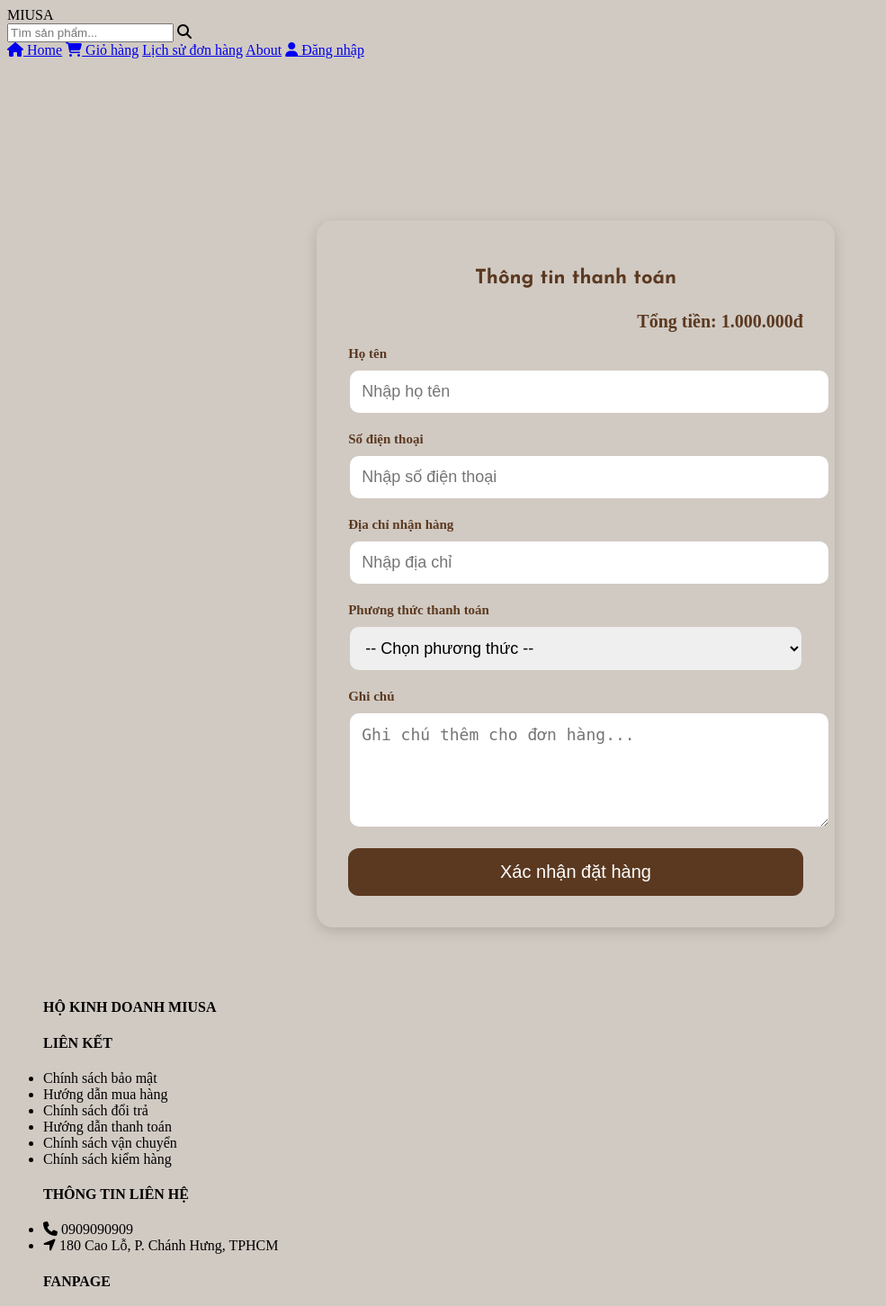
After one commit to xuntaho/Nhom-17---Xay-dung-ung-dung-web-ban-quan-ao, a PHP site: page /thanhtoan.php in a window 1280 px wide. The commit adds this page. Shown: the top 1452 px of the page at 90% size, without its empty margins (0-985 px from the left). Run offline with PHP 8.4, Linux system fonts and the light colour scheme.

Commit message:
Thanh toan

```diff
--- a/MNM/view/giohang.php
+++ b/MNM/view/giohang.php
@@ -164,7 +164,7 @@
 
 <div class="cart-total">Tổng cộng: 1.000.000đ</div>
 
-<a href="#" class="btn-pay">Đi đến thanh toán</a>
+<a href="thanhtoan.php" class="btn-pay">Đi đến thanh toán</a>
 
 </div>
 
--- /dev/null
+++ b/MNM/view/thanhtoan.php
@@ -0,0 +1,206 @@
+<!DOCTYPE html>
+<html lang="vi">
+<head>
+<meta charset="UTF-8">
+<meta name="viewport" content="width=device-width, initial-scale=1.0">
+<title>Thanh toán - MIUSA</title>
+
+<link rel="stylesheet" href="https://cdnjs.cloudflare.com/ajax/libs/font-awesome/6.5.0/css/all.min.css">
+<link href="https://fonts.googleapis.com/css2?family=Josefin+Sans:wght@400;700&family=Istok+Web:wght@400;700&display=swap" rel="stylesheet">
+<link rel="stylesheet" href="../style/css.css">
+
+<style>
+.body { background:#d1cac3; }
+
+.checkout-box {
+    width: 40%;
+    margin: 180px auto 80px;
+    background: #d1cac3;
+    padding: 35px;
+    border-radius: 18px;
+    box-shadow: 0 4px 15px rgba(0,0,0,0.15);
+}
+
+.checkout-box h2 {
+    text-align:center;
+    font-size:22px;
+    color:#5b3920;
+    font-family:'Josefin Sans';
+    margin-bottom:25px;
+}
+
+.checkout-box label {
+    font-size:15px;
+    font-weight:bold;
+    color:#5b3920;
+}
+
+.checkout-box input,
+.checkout-box select,
+.checkout-box textarea {
+    width:100%;
+    padding:13px;
+    font-size:18px;
+    margin-top:8px;
+    margin-bottom:18px;
+    border-radius:12px;
+    border:2px solid #d1cac3;
+}
+
+.checkout-box textarea {
+    height:100px;
+}
+
+.total-demo {
+    font-size:20px;
+    font-weight:bold;
+    color:#5b3920;
+    text-align:right;
+    margin-bottom:15px;
+}
+
+.btn-submit {
+    background:#5b3920;
+    color:white;
+    width:100%;
+    padding:15px;
+    border:none;
+    border-radius:12px;
+    font-size:20px;
+    cursor:pointer;
+}
+.btn-submit:hover { background:#7b573b; }
+
+#bank_box {
+    background:#d1cac3;
+    padding:20px;
+    font-size: 15px;
+    border-radius:12px;
+    margin-top:12px;
+    display:none;
+}
+</style>
+</head>
+
+<body class="body">
+
+<!-- HEADER GIỐNG INDEX -->
+<header class="header">
+    <div class="logo">MIU<span>SA</span></div>
+    <nav class="menu">
+        <div class="search-box">
+            <input type="text" class="search" placeholder="Tìm sản phẩm...">
+            <i class="fa fa-search search-icon"></i>
+        </div>
+
+        <a href="index.html"><i class="fa fa-home"></i> Home</a>
+        <a href="giohang.html"><i class="fa-solid fa-cart-shopping"></i> Giỏ hàng</a>
+        <a href="#">Lịch sử đơn hàng</a>
+        <a href="about.html">About</a>
+        <a href="#"><i class="fa-solid fa-user"></i> Đăng nhập</a>
+    </nav>
+</header>
+
+<!-- CHECKOUT -->
+<div class="checkout-box">
+
+<h2>Thông tin thanh toán</h2>
+
+<div class="total-demo">Tổng tiền: 1.000.000đ</div>
+
+<form onsubmit="return checkPay();">
+
+    <label>Họ tên</label>
+    <input type="text" placeholder="Nhập họ tên" required>
+
+    <label>Số điện thoại</label>
+    <input type="text" placeholder="Nhập số điện thoại" required>
+
+    <label>Địa chỉ nhận hàng</label>
+    <input type="text" placeholder="Nhập địa chỉ" required>
+
+    <label>Phương thức thanh toán</label>
+    <select id="phuong_thuc" onchange="toggleBank();" required>
+        <option value="">-- Chọn phương thức --</option>
+        <option value="COD">Thanh toán khi nhận hàng (COD)</option>
+        <option value="Bank">Chuyển khoản</option>
+    </select>
+
+    <div id="bank_box">
+        <label>Ngân hàng</label>
+        <select id="ten_ngan_hang">
+            <option value="">-- Chọn ngân hàng --</option>
+            <option>Vietcombank</option>
+            <option>MB Bank</option>
+            <option>Techcombank</option>
+            <option>ACB</option>
+        </select>
+
+        <label>Số tài khoản</label>
+        <input type="text" id="so_tai_khoan" placeholder="Nhập số tài khoản">
+    </div>
+
+    <label>Ghi chú</label>
+    <textarea placeholder="Ghi chú thêm cho đơn hàng..."></textarea>
+
+    <button type="submit" class="btn-submit">
+        Xác nhận đặt hàng
+    </button>
+
+</form>
+</div>
+
+<!-- FOOTER -->
+<footer class="footer">
+    <ul class="info">
+      <h4>HỘ KINH DOANH MIUSA</h4>
+    </ul>
+
+    <ul class="info">
+      <h4>LIÊN KẾT</h4>
+      <li>Chính sách bảo mật</li>
+      <li>Hướng dẫn mua hàng</li>
+      <li>Chính sách đổi trả</li>
+      <li>Hướng dẫn thanh toán</li>
+      <li>Chính sách vận chuyển</li>
+      <li>Chính sách kiểm hàng</li>
+    </ul>
+
+    <ul class="info">
+      <h4>THÔNG TIN LIÊN HỆ</h4>
+      <li><i class="fa fa-phone"></i> 0909090909</li>
+      <li><i class="fa fa-location-arrow"></i> 180 Cao Lỗ, P. Chánh Hưng, TPHCM</li>
+    </ul>
+
+    <ul class="info">
+      <h4>FANPAGE</h4>
+      <li>
+        <a href="https://www.facebook.com/share/1GQMPBSu9z/?mibextid=wwXIfr" target="_blank">
+            <img src="../images/fb.png" class="anh">
+        </a>
+      </li>
+      <li><img src="../images/instagram.png" class="anh"></li>
+    </ul>
+</footer>
+
+<script>
+function toggleBank() {
+    document.getElementById("bank_box").style.display =
+        (document.getElementById("phuong_thuc").value === "Bank") ? "block" : "none";
+}
+
+function checkPay() {
+    if (document.getElementById("phuong_thuc").value === "Bank") {
+        if (document.getElementById("ten_ngan_hang").value === "" ||
+            document.getElementById("so_tai_khoan").value.trim() === "") {
+            alert("Vui lòng nhập đầy đủ thông tin ngân hàng!");
+            return false;
+        }
+    }
+    alert("Demo frontend: Đặt hàng thành công!");
+    return false;
+}
+</script>
+
+</body>
+</html>
```
